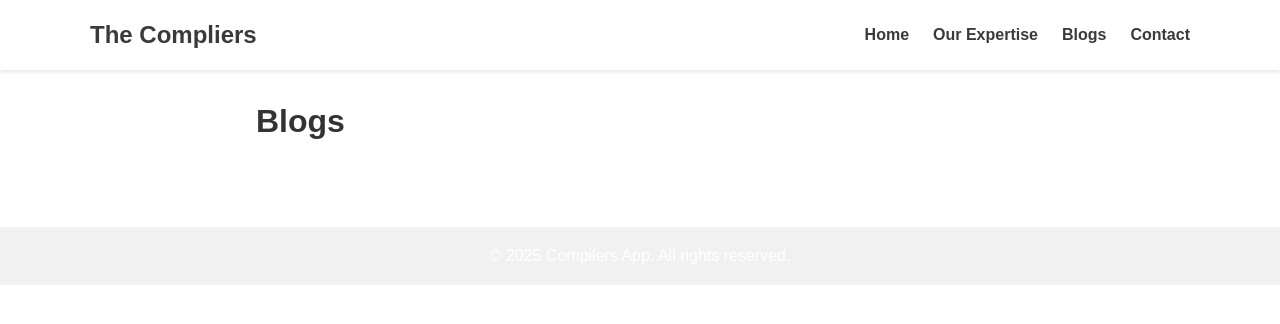
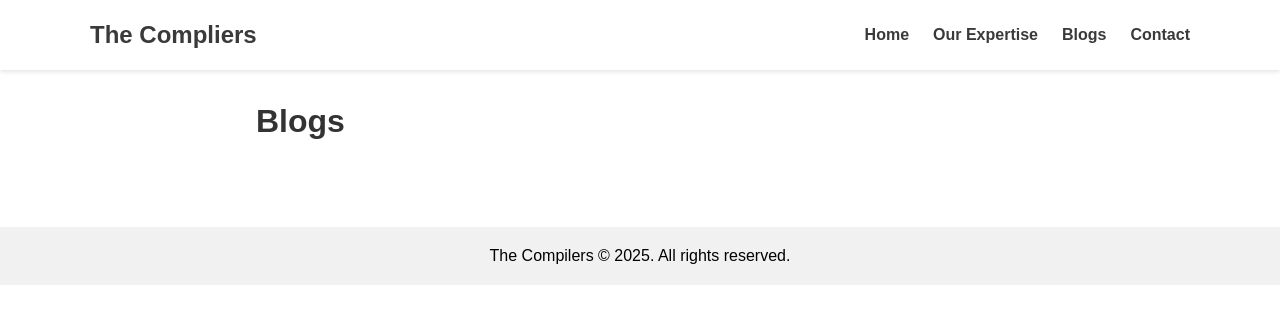
Before and after one commit to unforgettablekartik/compliers, a Next.js app: page /blog in a window 1280 px wide. Shown: the top 324 px of the page. Built offline with nearby package versions, Linux system fonts and the light colour scheme.

Commit message:
style: update footer text and color

```diff
--- a/components/Footer.tsx
+++ b/components/Footer.tsx
@@ -2,8 +2,10 @@ import React from 'react';
 
 export default function Footer() {
   return (
-    <footer style={{ textAlign: 'center', padding: '1rem 0', background: '#f1f1f1' }}>
-      <p>&copy; {new Date().getFullYear()} Compilers App. All rights reserved.</p>
+    <footer
+      style={{ textAlign: 'center', padding: '1rem 0', background: '#f1f1f1', color: '#000' }}
+    >
+      <p>The Compilers © 2025. All rights reserved.</p>
     </footer>
   );
 }
```
